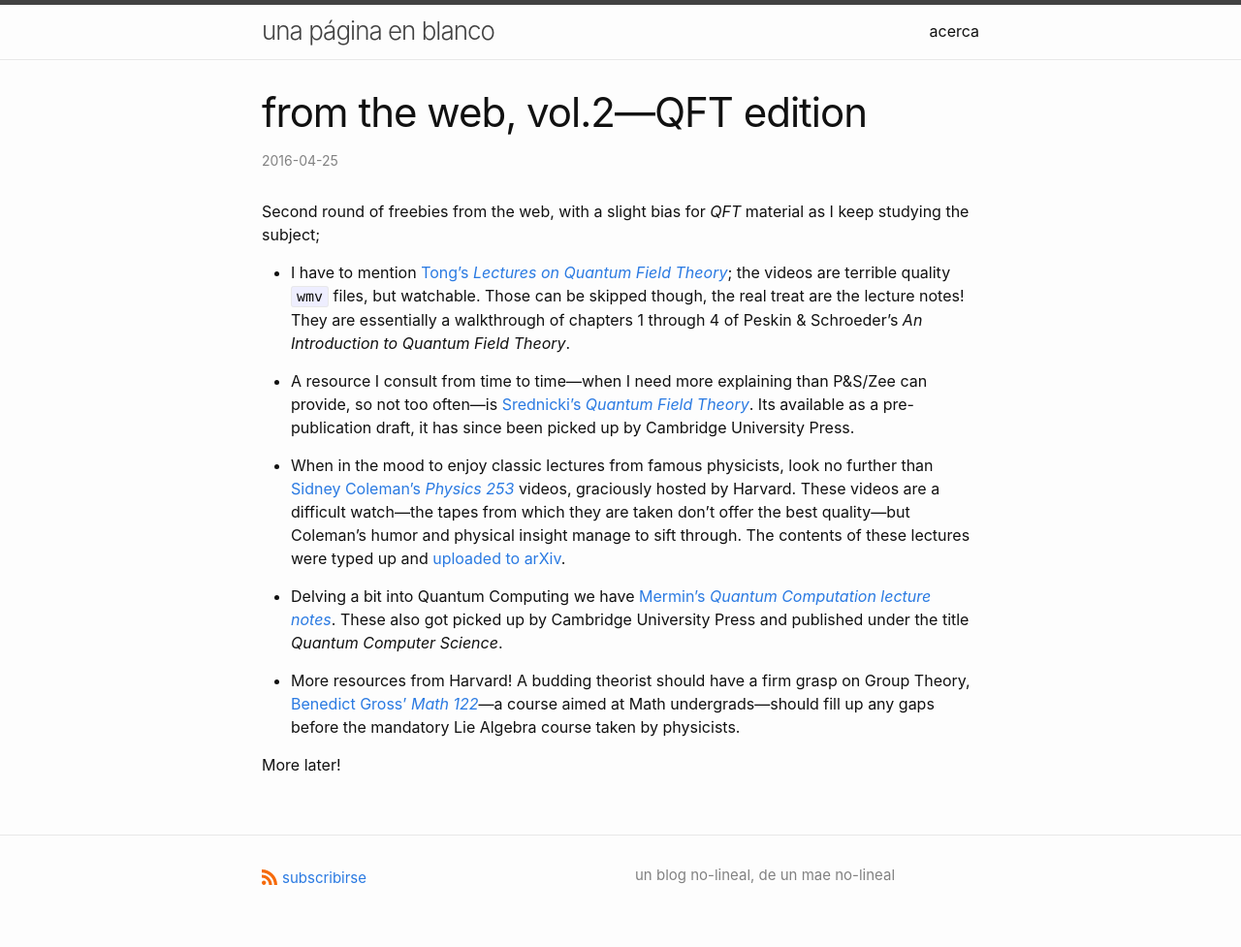
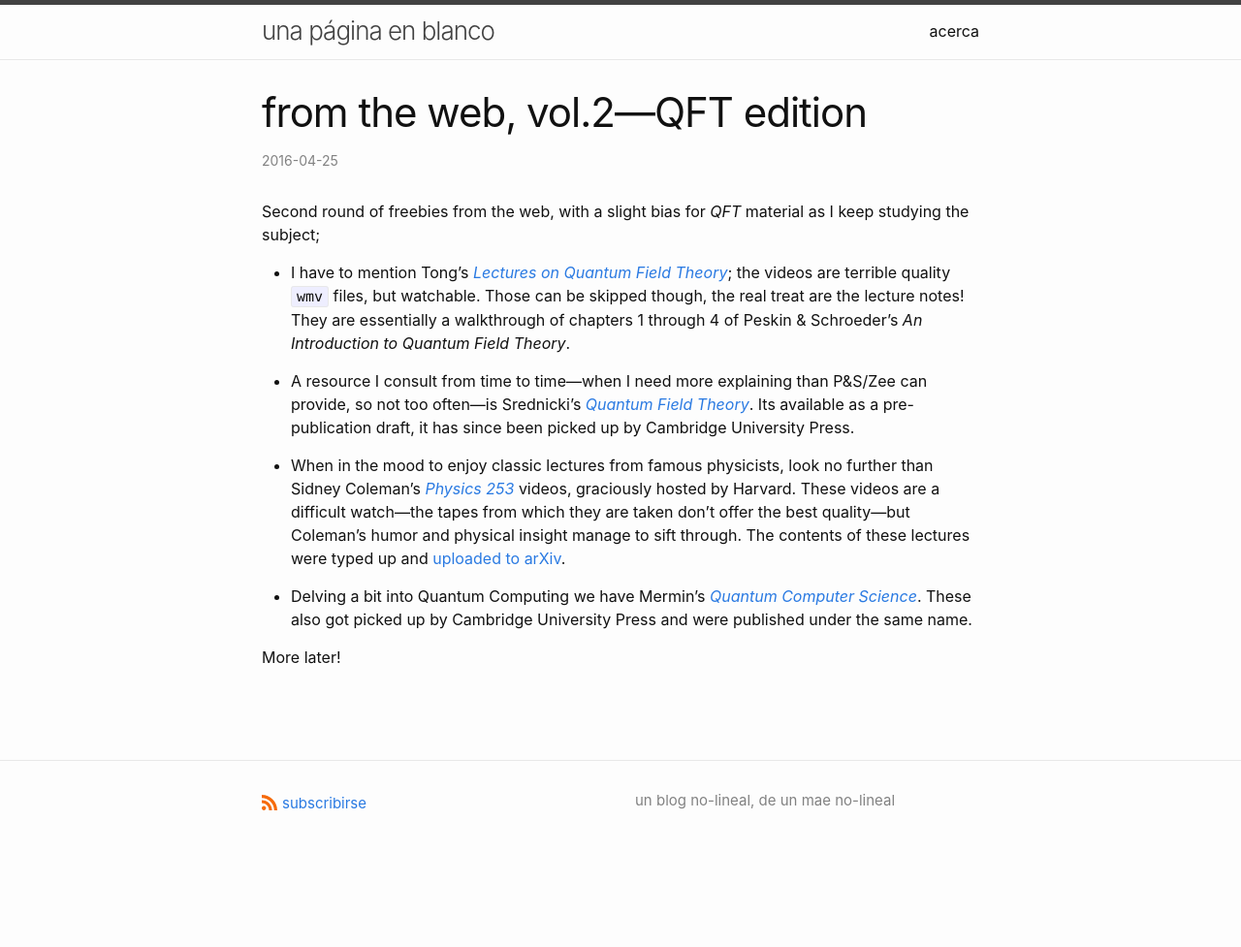
Before and after one commit to eguevaralopez/eguevaralopez.github.io, a Jekyll site: the page built from _posts/2016-04-25-from-the-web-vol2.markdown, in a window 1280 px wide. Shown: the whole page at 97% size. Built offline with Jekyll 4.4.1, drawn with Linux system fonts in a browser that asks for light colours; after the commit the page ends 900 px from its top, so only the background shows below that.

Commit message:
restaurando posts viejos, p1

```diff
--- a/_posts/2016-01-27-from-the-web-vol1.markdown
+++ b/_posts/2016-01-27-from-the-web-vol1.markdown
@@ -6,7 +6,7 @@ categories: post
 tags: [math, physics, rug, msc]
 ---
 
-Because a grad student's money is better spent on food and drink, here is a compendium of useful and free books/notes/videos I've gone through (or plan to go through, in some cases) as I work towards a degree in Physics;
+Because a grad student's money is better spent on food and drink, here is a compendium of useful and free books/notes/videos I've gone through (or plan to go through, in some cases) as I work towards a M.Sc. in Physics;
 
 - ***The Feynman Lectures on Physics***. Need I say more? Available [from Caltech](http://feynmanlectures.caltech.edu/). There are no words to describe just how *good* these lectures are, and its a very big deal that they are available online to everyone. My thesis advisor recommended to buy this set, along with Dirac's ***Principles*** and von Neumann's ***Mathematical Foundations of QM*** with my first Ph.D. salary (if I decide to go for one, that is).
 
--- a/_posts/2016-04-25-from-the-web-vol2.markdown
+++ b/_posts/2016-04-25-from-the-web-vol2.markdown
@@ -8,14 +8,12 @@ tags: [math, physics, rug, msc]
 
 Second round of freebies from the web, with a slight bias for *QFT* material as I keep studying the subject;
 
-- I have to mention [Tong's *Lectures on Quantum Field Theory*](http://www.damtp.cam.ac.uk/user/tong/qft.html); the videos are terrible quality `wmv` files, but watchable. Those can be skipped though, the real treat are the lecture notes! They are essentially a walkthrough of chapters 1 through 4 of Peskin & Schroeder's *An Introduction to Quantum Field Theory*.
+- I have to mention Tong's [*Lectures on Quantum Field Theory*](http://www.damtp.cam.ac.uk/user/tong/qft.html); the videos are terrible quality `wmv` files, but watchable. Those can be skipped though, the real treat are the lecture notes! They are essentially a walkthrough of chapters 1 through 4 of Peskin & Schroeder's *An Introduction to Quantum Field Theory*.
 
-- A resource I consult from time to time—when I need more explaining than P&S/Zee can provide, so not too often—is  [Srednicki's *Quantum Field Theory*](http://web.physics.ucsb.edu/~mark/qft.html). Its available as a pre-publication draft, it has since been picked up by Cambridge University Press.
+- A resource I consult from time to time—when I need more explaining than P&S/Zee can provide, so not too often—is  Srednicki's [*Quantum Field Theory*](http://web.physics.ucsb.edu/~mark/qft.html). Its available as a pre-publication draft, it has since been picked up by Cambridge University Press.
 
-- When in the mood to enjoy classic lectures from famous physicists, look no further than [Sidney Coleman's *Physics 253*](https://www.physics.harvard.edu/events/videos/Phys253) videos, graciously hosted by Harvard. These videos are a difficult watch—the tapes from which they are taken don't offer the best quality—but Coleman's humor and physical insight manage to sift through. The contents of these lectures were typed up and [uploaded to arXiv](https://arxiv.org/abs/1110.5013).
+- When in the mood to enjoy classic lectures from famous physicists, look no further than Sidney Coleman's [*Physics 253*](https://www.physics.harvard.edu/events/videos/Phys253) videos, graciously hosted by Harvard. These videos are a difficult watch—the tapes from which they are taken don't offer the best quality—but Coleman's humor and physical insight manage to sift through. The contents of these lectures were typed up and [uploaded to arXiv](https://arxiv.org/abs/1110.5013).
 
-- Delving a bit into Quantum Computing we have [Mermin's *Quantum Computation lecture notes*](http://www.lassp.cornell.edu/mermin/qcomp/CS483.html). These also got picked up by Cambridge University Press and published under the title *Quantum Computer Science*.
-
-- More resources from Harvard! A budding theorist should have a firm grasp on Group Theory, [Benedict Gross' *Math 122*](https://www.extension.harvard.edu/open-learning-initiative/abstract-algebra)—a course aimed at Math undergrads—should fill up any gaps before the mandatory Lie Algebra course taken by physicists.
+- Delving a bit into Quantum Computing we have Mermin's [*Quantum Computer Science*](http://www.lassp.cornell.edu/mermin/qcomp/CS483.html). These also got picked up by Cambridge University Press and were published under the same name.
 
 More later!
```
